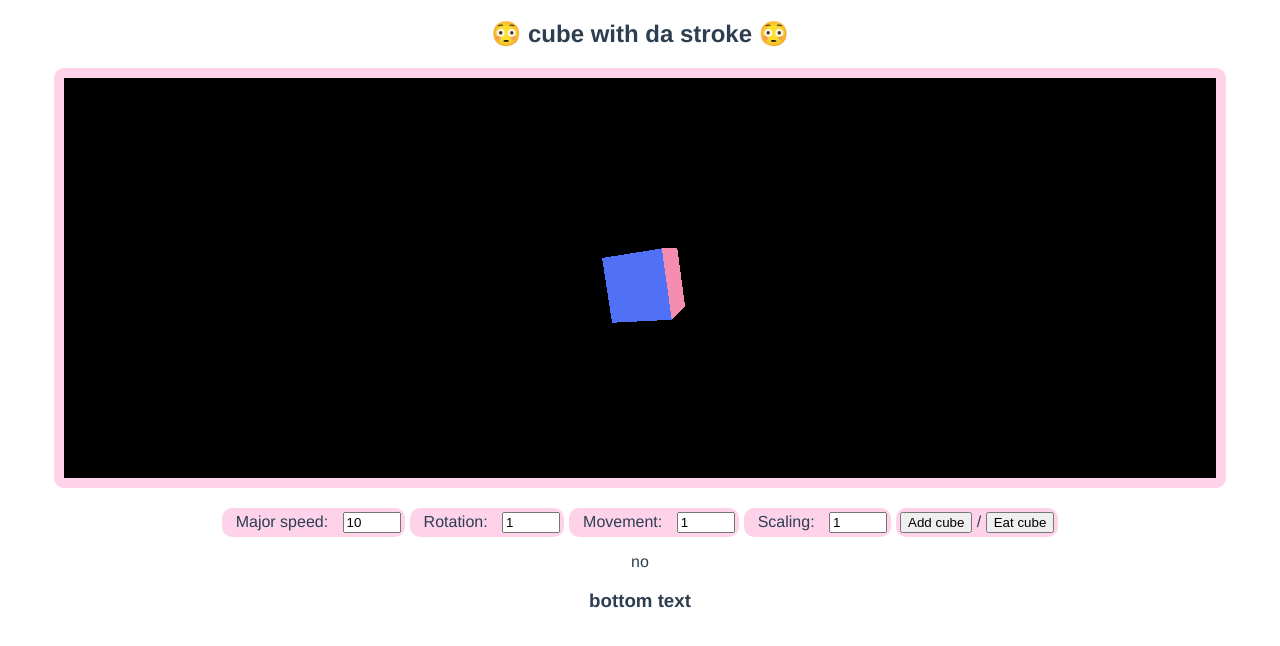
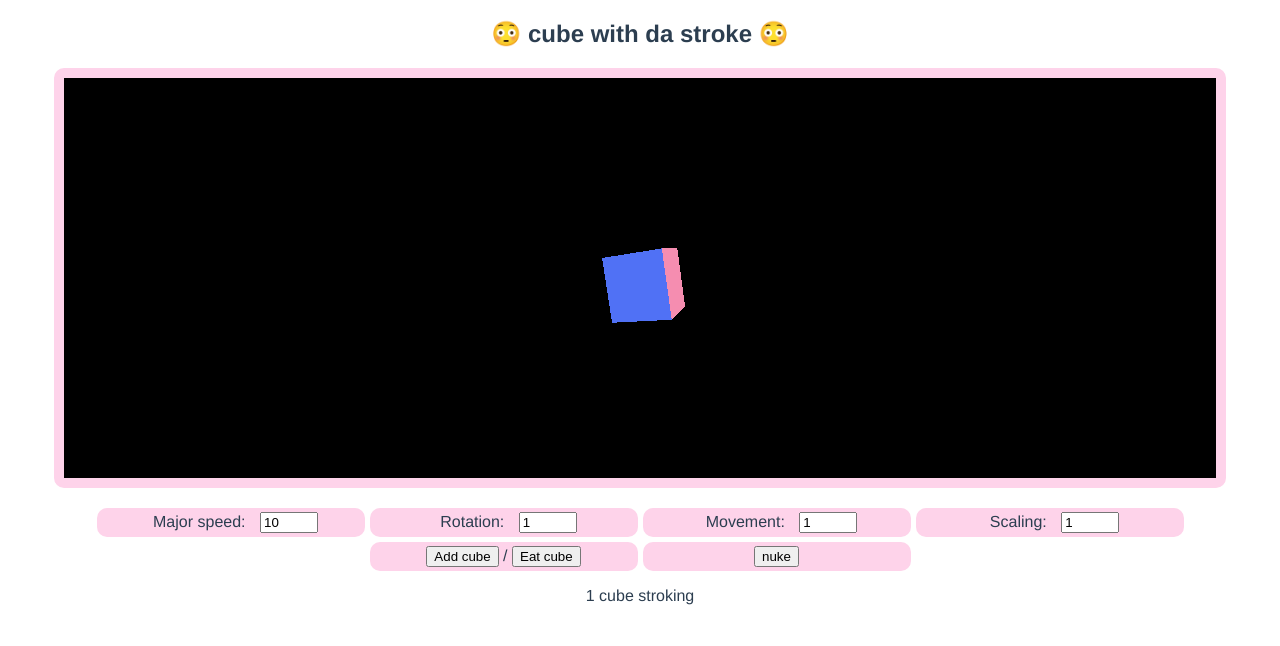
Before and after one commit to dzshn/cubething, a Vue app: page / in a window 1280 px wide. Shown: the top 646 px of the page. Built offline with nearby package versions, Linux system fonts and the light colour scheme.

Commit message:
Fixed cube count Hopefully more responsive css nuke

```diff
--- a/src/components/Cube.vue
+++ b/src/components/Cube.vue
@@ -11,9 +11,11 @@
                 <button @click="addCube">Add cube</button> /
                 <button @click="removeCube">Eat cube</button>
             </div>
+            <div>
+                <button @click="nuke">nuke</button>
+            </div>
         </div>
-        <p>{{scene? scene.children.length : 'no'}}</p>
-        <h3>bottom text</h3>
+        <p>{{cubeCount}} cube{{cubeCount == 1? '' : 's'}} stroking</p>
     </div>
 </template>
 
@@ -41,12 +43,14 @@
                     title: "Scaling: ",
                     value: 1
                 }
-            }
+            },
+            cubeCount: 1
         }
     },
     methods: {
         addCube() {
             this.scene.add(new THREE.Mesh(new THREE.BoxGeometry(), new THREE.MeshNormalMaterial()))
+            this.cubeCount++
         },
         removeCube() {
             if (this.scene.children.length == 0) { return }
@@ -54,6 +58,16 @@
             this.scene.remove(cube)
             cube.material.dispose()
             cube.geometry.dispose()
+            this.cubeCount--
+        },
+        nuke() {
+            while (this.scene.children.length > 0) {
+                let cube = this.scene.children[0]
+                this.scene.remove(cube)
+                cube.material.dispose()
+                cube.geometry.dispose()
+            }
+            this.cubeCount = 0
         }
     },
     mounted() {
@@ -105,10 +119,30 @@
 
 #controls {
     display: grid;
-    grid-auto-flow: column dense;
     width: fit-content;
     margin: auto;
     gap: 5px;
+}
+
+@media only screen and (min-width: 400px) {
+    #controls {
+        grid-template: 'a a';
+    }
+    #controls div {
+        min-width: 180px;
+    }
+}
+
+@media only screen and (min-width: 1000px) {
+    #controls {
+        grid-template: 'a a a a';
+    }
+    #controls div {
+        min-width: 260px;
+    }
+    #controls div:nth-last-of-type(2) {
+        grid-column: 2;
+    }
 }
 
 #controls div {
@@ -116,6 +150,7 @@
     border-radius: 10px;
     padding: 4px;
     width: fit-content;
+    margin: auto;
 }
 
 #controls label {
```
